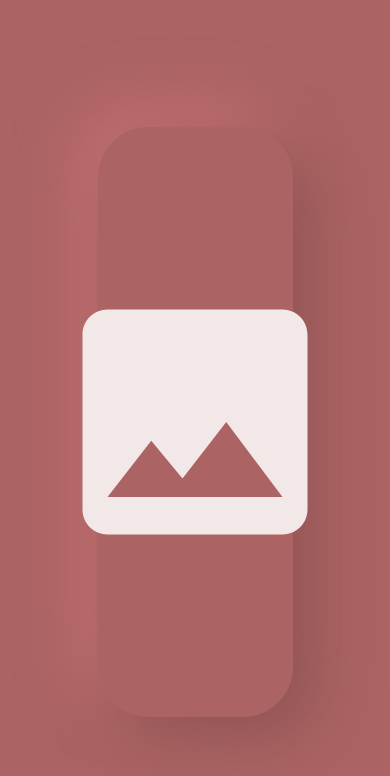
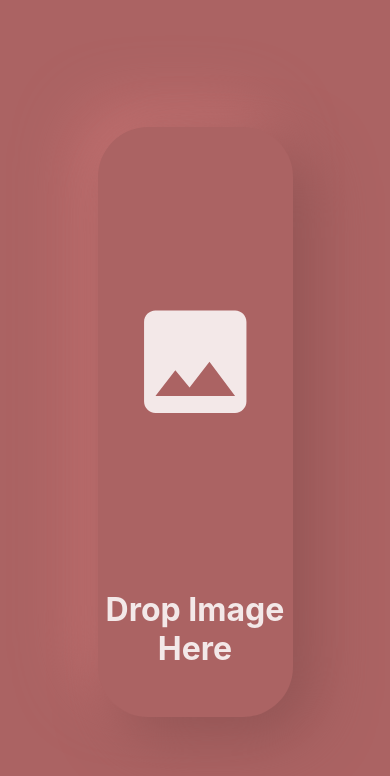
Before and after one commit to marioxaxa/ImgToASCII, a React (Create React App) app: page / in a window 390 px wide. Shown: the top 776 px of the page. Built offline with nearby package versions, Linux system fonts and the light colour scheme.

Commit message:
Icon responsivo

```diff
--- a/src/App.tsx
+++ b/src/App.tsx
@@ -1,6 +1,7 @@
 import React from 'react';
 import styled from 'styled-components';
 import ImageIcon from '@mui/icons-material/Image';
+import { handleFileDrop } from './helpers/handleFileDrop';
 
 const StyledApp = styled.div`
     background:#ab6363;
@@ -25,16 +26,84 @@ const CentralBox = styled.div`
     align-items:center;
 `;
 
-const StyledText = styled.p`
-    color:'#f3e8e8';
+const StyledText = styled.h1`
+    color:#f3e8e8;
     font-size:2em;
+    text-align: center;
 `;
 
 function App() {
+
+    const boxRef = React.useRef<HTMLDivElement>(null)
+
+    const [isDragging, setIsDragging] = React.useState(false)
+
+    const [imageURL, setImageURL] = React.useState(null)
+
+    React.useEffect(() => {
+        if (!boxRef.current) throw Error('boxRef is null.')
+
+        boxRef.current.addEventListener('dragover', handleDragOver)
+        boxRef.current.addEventListener('dragenter', handleDragEnter)
+        boxRef.current.addEventListener('dragleave', handleDragLeave)
+        boxRef.current.addEventListener('drop', handleDrop)
+
+    }, [boxRef])
+
+    function handleDragEnter(e: Event): void {
+        e.preventDefault()
+        e.stopPropagation()
+        setIsDragging(true)
+    }
+
+    function handleDragLeave(e: Event): void {
+        e.preventDefault()
+        e.stopPropagation()
+        setIsDragging(false)
+    }
+
+    function handleDragOver(e: Event): void {
+        e.preventDefault()
+        e.stopPropagation()
+        setIsDragging(true)
+    }
+
+    function handleDrop(e: DragEvent): void {
+
+        let image = handleFileDrop(e)
+        console.log(image)
+        setImageURL(image)
+
+        setIsDragging(false)
+    }
+
     return (
         <StyledApp>
-            <CentralBox>
-                <ImageIcon sx={{ fontSize: 300, color: '#f3e8e8' }} />
+            <CentralBox ref={boxRef}>
+                {isDragging ?
+                    //TODO: Colocar um icon bonito para quando for soltar
+                    <>
+                        <ImageIcon sx={{
+                            width: '70%',
+                            height: '70%',
+                            color: '#1dbc17'
+                        }} />
+                        <StyledText>
+                            Drop Image Here
+                        </StyledText>
+                    </>
+                    :
+                    <>
+                        <ImageIcon sx={{
+                            width: '70%',
+                            height: '70%',
+                            color: '#f3e8e8'
+                        }} />
+                        <StyledText>
+                            Drop Image Here
+                        </StyledText>
+                    </>
+                }
 
             </CentralBox>
         </StyledApp>
--- /dev/null
+++ b/src/helpers/handleFileDrop.ts
@@ -0,0 +1,31 @@
+export async function handleFileDrop(e: DragEvent) {
+
+    //! Tenho que descobrir qual o tipo do e
+
+    if(!e) throw Error('Erro na imagem')
+
+    e.preventDefault()
+    e.stopPropagation()
+
+    console.log(typeof e)
+    console.log(e)
+
+    if(!e.dataTransfer) throw Error('Arquivo não possui uma imagem')
+    const imageFile = e.dataTransfer.files[0]
+
+    console.log(imageFile)
+
+    const reader = new FileReader()
+
+    reader.onload = () => {
+        var fileURL = reader.result
+        console.log(fileURL)
+        return fileURL
+    }
+
+    var imageURL = await reader.readAsDataURL(e.dataTransfer.files[0])
+
+    return imageURL
+
+
+}
```
